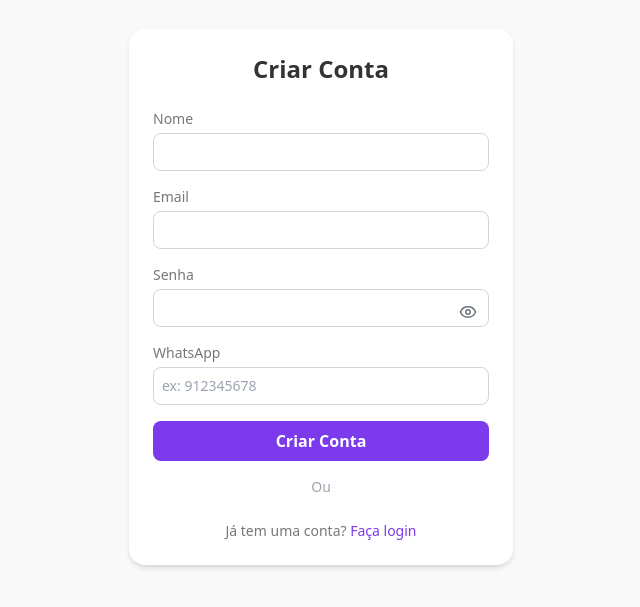
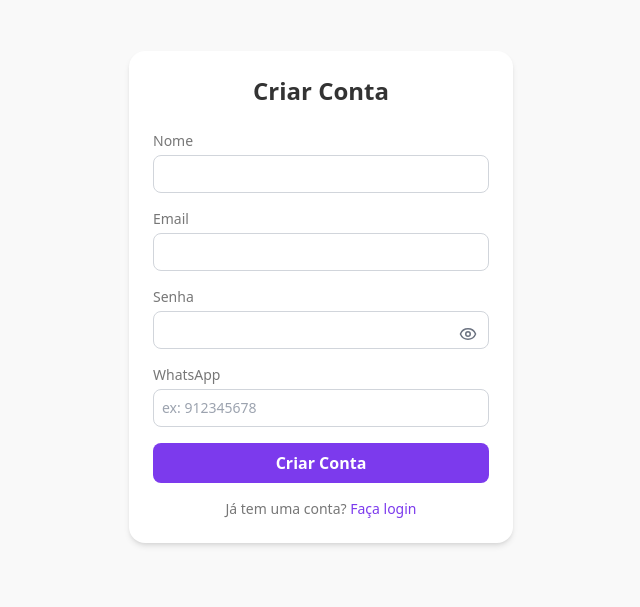
Before and after one commit to lealflavio/Projeto-Geral, a React (Vite) app in the folder dashboard/frontend/: page /cadastro in a window 1280 px wide. Shown: the part 103-710 px from the top of the page, without its empty margins (319-959 px from the left). Built offline with nearby package versions, Linux system fonts and the light colour scheme.

Commit message:
Update CadastroPage.jsx

```diff
--- a/dashboard/frontend/src/pages/CadastroPage.jsx
+++ b/dashboard/frontend/src/pages/CadastroPage.jsx
@@ -141,16 +141,7 @@ const CadastroPage = () => {
             {carregando ? "Criando..." : "Criar Conta"}
           </button>
         </form>
-        <div className="my-4 flex flex-col items-center">
-          <span className="text-gray-400 text-sm mb-2">Ou</span>
-          {/* <GoogleLogin
-            onSuccess={credentialResponse => {
-              // Envie credentialResponse.credential ao backend
-            }}
-            onError={() => setErro("Falha ao autenticar com o Google.")}
-            useOneTap
-          /> */}
-        </div>
+
         <p className="text-sm text-center text-[#777] mt-4">
           Já tem uma conta?{" "}
           <span
```
